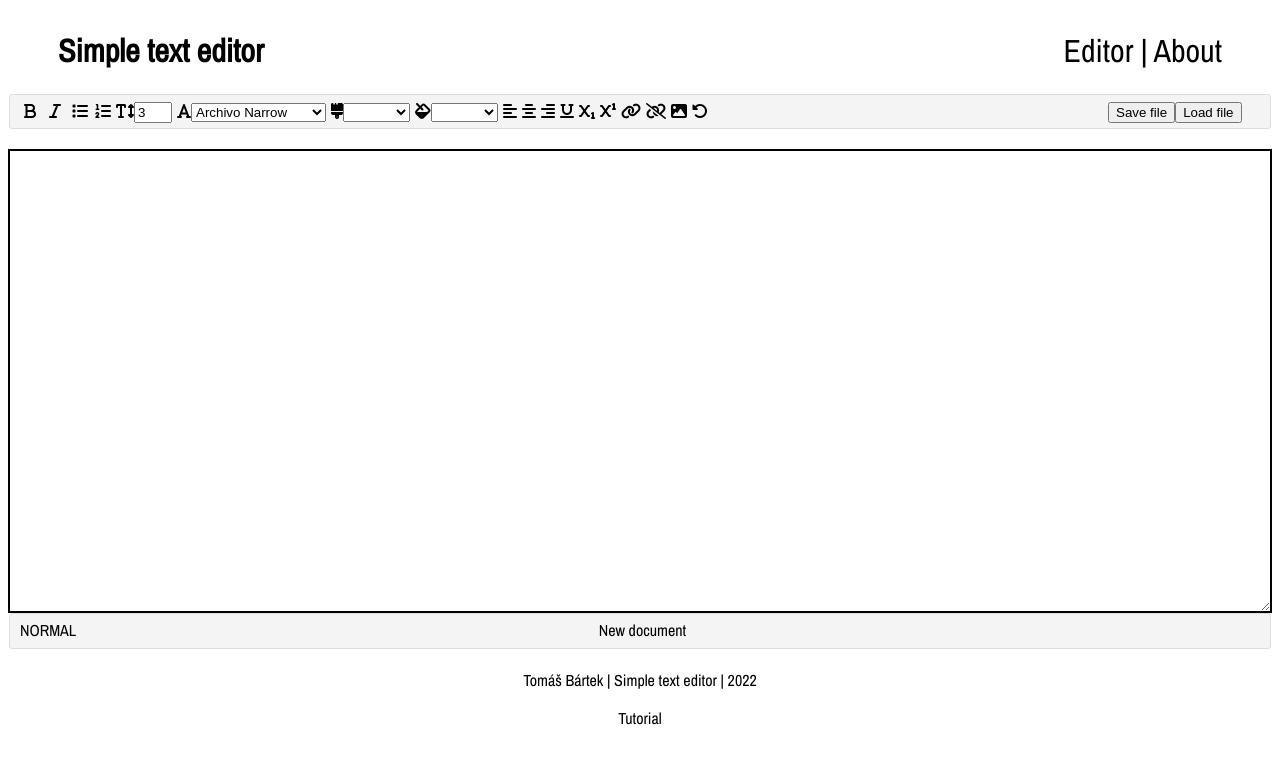
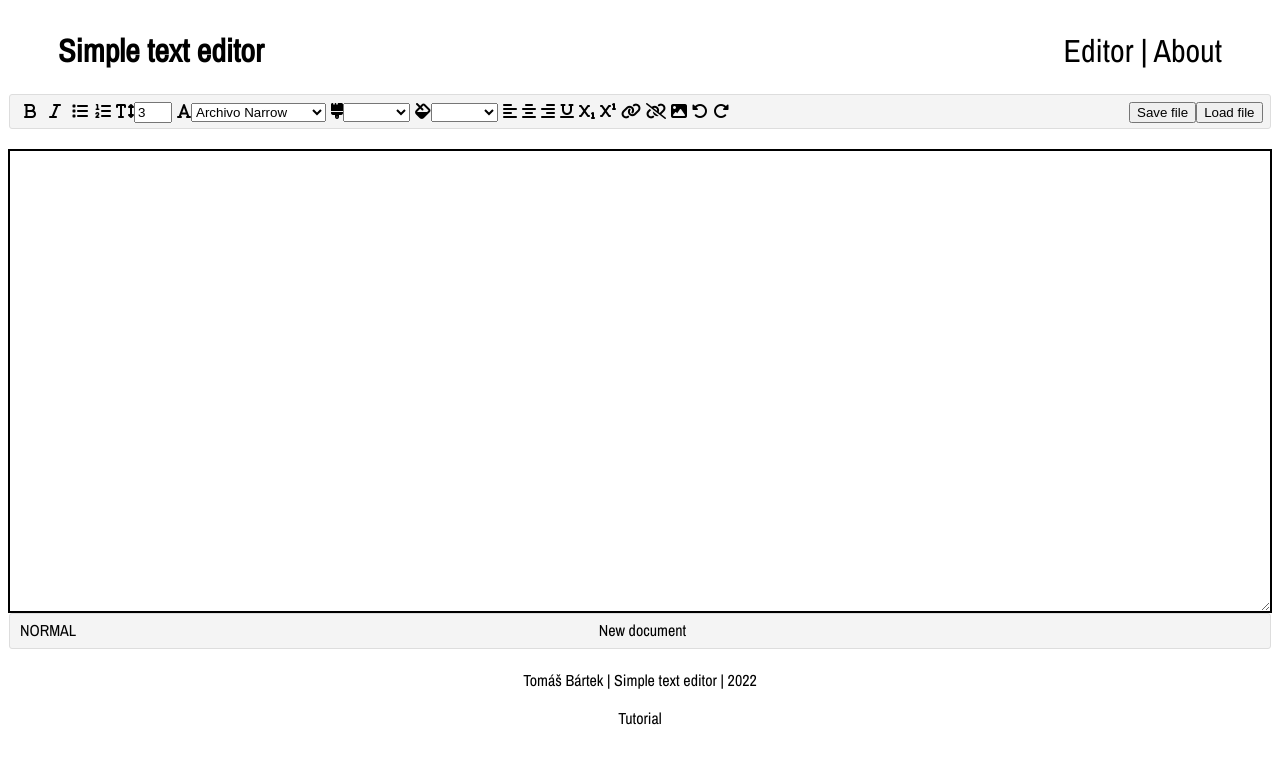
Before and after one commit to broukosklivak/STE, a Vue app: page / in a window 1280 px wide. Shown: the top 764 px of the page. Built offline with nearby package versions, Linux system fonts and the light colour scheme.

Commit message:
Adding CTRL+SHIFT+Z redo + fixing some bugs

```diff
--- a/src/components/BottomPanel.vue
+++ b/src/components/BottomPanel.vue
@@ -48,6 +48,12 @@ export default {
     color: black;
     display: flex;
     height: 24px;
+    -webkit-touch-callout: none;
+    -webkit-user-select: none;
+    -khtml-user-select: none;
+    -moz-user-select: none;
+    -ms-user-select: none;
+    user-select: none;
     }
 
     .bottompanel::after{
--- a/src/components/EditorField.vue
+++ b/src/components/EditorField.vue
@@ -2,7 +2,8 @@
     <StylePanel @bold="format('bold')" @italic="format('italic')" @list="format('insertunorderedlist')" @list-ol="format('insertorderedlist')" @font-size="textSize" @font-name="font"
     @text-color="textColor" @back-color="backColor" @align-left="format('justifyLeft')" @align-center="format('justifyCenter')" @align-right="format('justifyRight')"
     @subscript="format('subscript')" @superscript="format('superscript')" @link="link" @unlink="format('unlink')" @underline="format('underline')"
-    @save="saveDocument()" @image="loadImage()" @load="loadDocument()" @undo="format('undo')" />
+    @save="saveDocument()" @image="loadImage()" @load="loadDocument()" @undo="format('undo')"
+    @redo="format('redo')" />
     <div class="editorfield" ref="editorfield" :insert="true" contenteditable="true" v-on:keydown="keyPress($event)"
     spellcheck="false">
     </div>
@@ -50,6 +51,7 @@ export default {
     },
 
     loadImage(){
+    this.$refs.editorfield.focus();
     var image = prompt ("Paste or type a link")
     if (image == null || image == ""){
             alert("No url was set")
@@ -159,7 +161,6 @@ export default {
 
         this.fileName = fname
         this.localStorageSave()
-        console.log(JSON.parse(window.localStorage.getItem('field')))
 
         };
 
@@ -180,6 +181,9 @@ export default {
             if (this.insert == true){
                 if (e.ctrlKey && e.key === 'z') {
                 this.format('undo')
+                }
+                else if (e.ctrlKey && e.shiftKey && e.key === 'z') {
+                this.format('redo')
                 }
                 switch(e.keyCode){
                     case 73:
@@ -236,31 +240,37 @@ export default {
         },
 
     format(command, value) {
+    this.$refs.editorfield.focus();
     document.execCommand(command, false, value)
     this.localStorageSave()
  },
 
     textSize(size){
+        this.$refs.editorfield.focus();
         document.execCommand("fontSize", false, size)
         this.localStorageSave()
     },
 
     font(fontName){
+        this.$refs.editorfield.focus();
         document.execCommand("fontName", false, fontName)
         this.localStorageSave()
     },
 
     textColor(textcolor){
+        this.$refs.editorfield.focus();
         document.execCommand("foreColor", false, textcolor)
         this.localStorageSave()
     },
 
     backColor(backcolor){
+        this.$refs.editorfield.focus();
         document.execCommand("backColor", false, backcolor)
         this.localStorageSave()
     },
 
     link(){
+        this.$refs.editorfield.focus();
         let url = prompt("Please enter URL")
         if (url == null || url == ""){
             alert("No url was set")
--- a/src/components/Footer.vue
+++ b/src/components/Footer.vue
@@ -27,5 +27,11 @@ export default {
 
     footer{
     text-align: center;
+    -webkit-touch-callout: none;
+    -webkit-user-select: none;
+    -khtml-user-select: none;
+    -moz-user-select: none;
+    -ms-user-select: none;
+    user-select: none;
     }
 </style>
--- a/src/components/Header.vue
+++ b/src/components/Header.vue
@@ -24,6 +24,12 @@ export default {
         align-items: center;
         margin-left: 50px;
         margin-right: 50px;
+        -webkit-touch-callout: none;
+        -webkit-user-select: none;
+        -khtml-user-select: none;
+        -moz-user-select: none;
+        -ms-user-select: none;
+        user-select: none;
     }
 
   nav {
@@ -33,6 +39,12 @@ export default {
   a{
     text-decoration: none;
     color: black;
+    -webkit-touch-callout: none;
+    -webkit-user-select: none;
+    -khtml-user-select: none;
+    -moz-user-select: none;
+    -ms-user-select: none;
+    user-select: none;
   }
 
   a:hover{
--- a/src/components/StylePanel.vue
+++ b/src/components/StylePanel.vue
@@ -51,6 +51,7 @@
     <span class="fa-solid fa-link-slash" aria-hidden="true" @click="$emit('unlink')"></span>
     <span class="fa-solid fa-image" aria-hidden="true" @click="$emit('image')"></span>
     <span class="fa-solid fa-rotate-left" aria-hidden="true" @click="$emit('undo')"></span>
+    <span class="fa-solid fa-rotate-right" aria-hidden="true" @click="$emit('redo')"></span>
             <button class="save" @click="$emit('save')">Save file</button>
             <button @click="$emit('load')">Load file</button>
     </div>
@@ -82,6 +83,12 @@ export default {
     margin: auto;
     margin-bottom: 20px;
     color: black;
+    -webkit-touch-callout: none;
+    -webkit-user-select: none;
+    -khtml-user-select: none;
+    -moz-user-select: none;
+    -ms-user-select: none;
+    user-select: none;
     }
 
     .stylepanel > span
```
